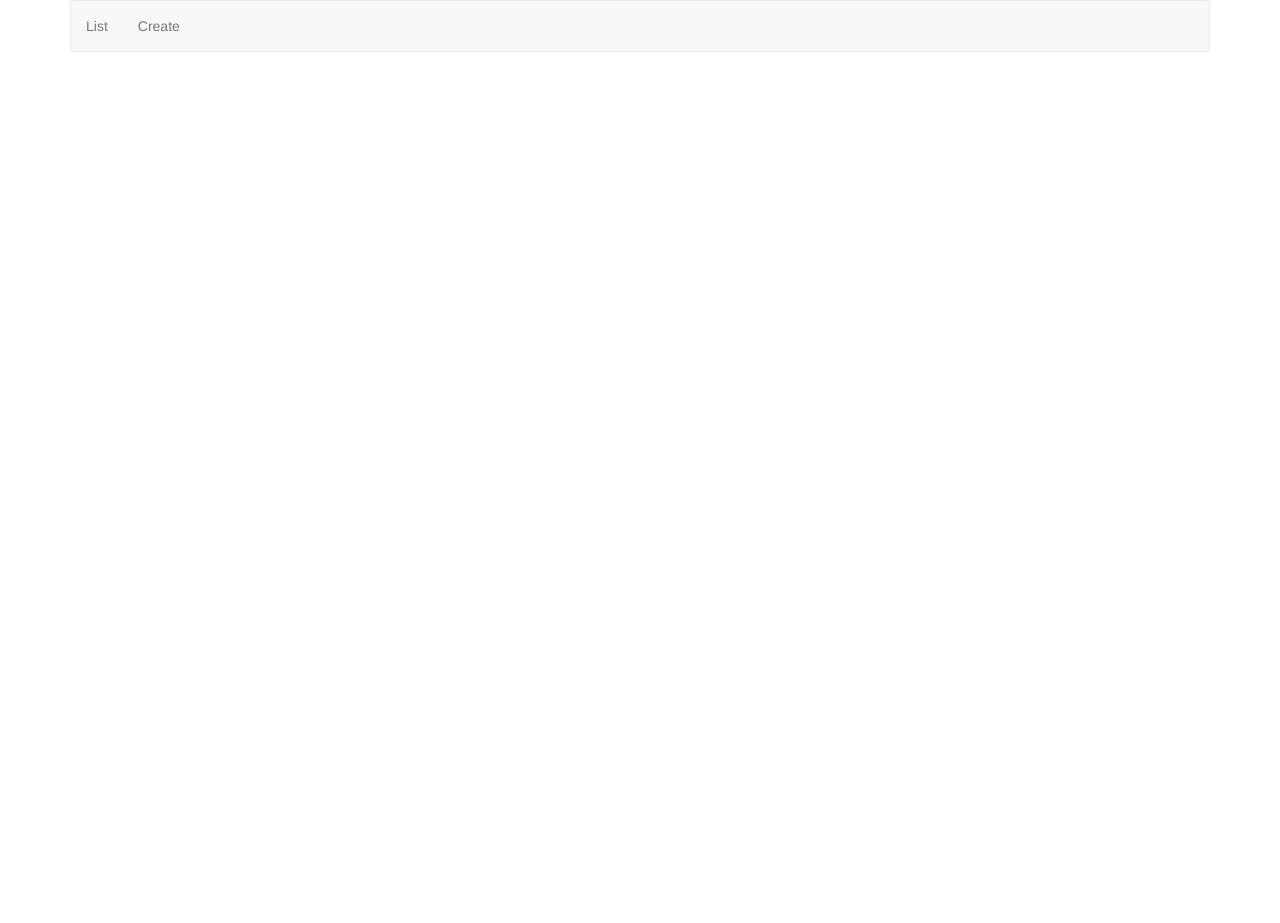
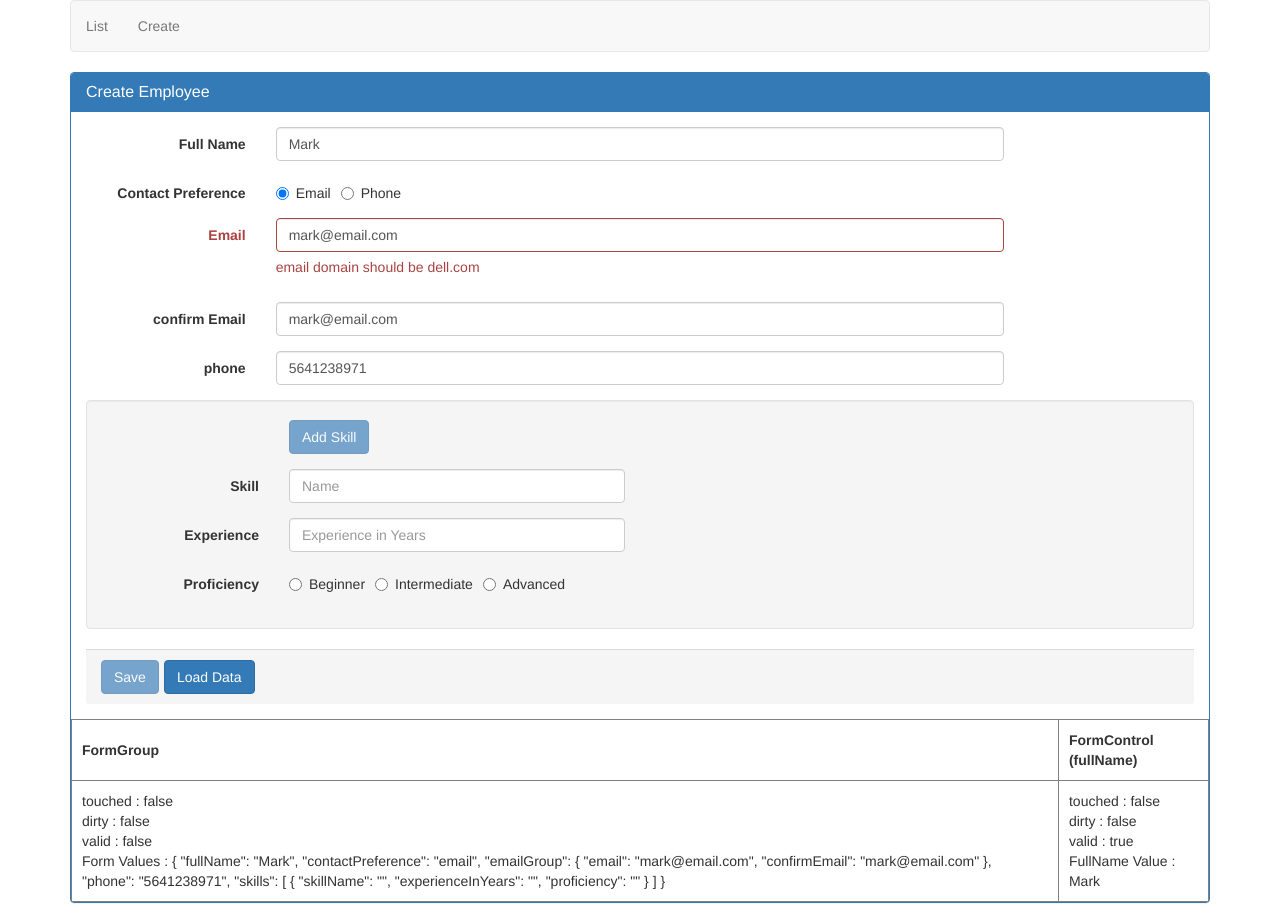
Before and after one commit to pauljohn99/frontend, an Angular app in the folder angular/angular-video-1/: page /edit/1 in a window 1280 px wide. Before the commit this address led to /. Before the commit the page ends 800 px from the top, so only its background shows below. Built offline with nearby package versions, Linux system fonts and the light colour scheme; data requests are answered from the project's data file.

Commit message:
video-27 Angular reactive forms edit example

```diff
--- a/angular/angular-video-1/src/app/app-routing.module.ts
+++ b/angular/angular-video-1/src/app/app-routing.module.ts
@@ -6,6 +6,7 @@ import { ListEmployeeComponent } from './employee/list-employee.component';
 const appRoutes: Routes = [
   { path: 'list', component: ListEmployeeComponent },
   { path: 'create', component: CreateEmployeeComponent },
+  { path: 'edit/:id', component: CreateEmployeeComponent },
   { path: '', redirectTo: '/list', pathMatch: 'full' },
 ];
 
--- a/angular/angular-video-1/src/app/employee/create-employee.component.html
+++ b/angular/angular-video-1/src/app/employee/create-employee.component.html
@@ -264,7 +264,13 @@
 
       <div class="panel-footer">
         <div class="btn-toolbar">
-          <button class="btn btn-primary" type="submit">Save</button>
+          <button
+            class="btn btn-primary"
+            type="submit"
+            [disabled]="employeeForm.invalid"
+          >
+            Save
+          </button>
           <button
             class="btn btn-primary"
             type="button"
--- a/angular/angular-video-1/src/app/employee/create-employee.component.ts
+++ b/angular/angular-video-1/src/app/employee/create-employee.component.ts
@@ -8,6 +8,10 @@ import {
   FormArray,
 } from '@angular/forms';
 import { CustomValidators } from '../shared/custom.validators';
+import { ActivatedRoute } from '@angular/router';
+import { EmployeeService } from './employee.service';
+import { IEmployee } from './IEmployee';
+import { ISkill } from './ISkill';
 
 @Component({
   selector: 'app-create-employee',
@@ -48,7 +52,11 @@ export class CreateEmployeeComponent implements OnInit {
     proficiency: '',
   };
 
-  constructor(private fb: FormBuilder) {}
+  constructor(
+    private fb: FormBuilder,
+    private route: ActivatedRoute,
+    private employeeService: EmployeeService
+  ) {}
 
   ngOnInit() {
     this.employeeForm = this.fb.group({
@@ -85,7 +93,34 @@ export class CreateEmployeeComponent implements OnInit {
     this.employeeForm.valueChanges.subscribe((data) => {
       this.logValidationErrors(this.employeeForm);
     });
+
+    this.route.paramMap.subscribe((params) => {
+      const empId = params.get('id');
+      if (empId) {
+        this.getEmployee(+empId);
+      }
+    });
   }
+
+  getEmployee(id: number) {
+    this.employeeService.getEmployee(id).subscribe(
+      (employee: IEmployee) => this.editEmployee(employee),
+      (err: any) => console.log(err)
+    );
+  }
+
+  editEmployee(employee: IEmployee) {
+    this.employeeForm.patchValue({
+      fullName: employee.fullName,
+      contactPreference: employee.contactPreference,
+      emailGroup: {
+        email: employee.email,
+        confirmEmail: employee.email,
+      },
+      phone: employee.phone,
+    });
+  }
+
   addSkillButtonClick(): void {
     (<FormArray>this.employeeForm.get('skills')).push(this.addSkillFormGroup());
   }
@@ -123,7 +158,9 @@ export class CreateEmployeeComponent implements OnInit {
       if (
         abstractControl &&
         !abstractControl.valid &&
-        (abstractControl.touched || abstractControl.dirty)
+        (abstractControl.touched ||
+          abstractControl.dirty ||
+          abstractControl.value !== '')
       ) {
         const messages = (this.validationMessages as any)[key];
         for (const errorKey in abstractControl.errors) {
@@ -165,7 +202,7 @@ function matchEmails(group: AbstractControl): { [key: string]: any } | null {
 
   if (
     emailControl?.value === confirmEmailControl?.value ||
-    confirmEmailControl?.pristine
+    (confirmEmailControl?.pristine && confirmEmailControl.value === '')
   ) {
     return null;
   } else {
--- a/angular/angular-video-1/src/app/employee/list-employee.component.html
+++ b/angular/angular-video-1/src/app/employee/list-employee.component.html
@@ -15,7 +15,14 @@
         <td>{{ employee.email }}</td>
         <td>{{ employee.phone }}</td>
         <td>{{ employee.contactPreference }}</td>
-        <td><button class="btn btn-primary">Edit</button></td>
+        <td>
+          <button
+            class="btn btn-primary"
+            (click)="editButtonClick(employee.id)"
+          >
+            Edit
+          </button>
+        </td>
       </tr>
     </tbody>
   </table>
--- a/angular/angular-video-1/src/app/employee/list-employee.component.ts
+++ b/angular/angular-video-1/src/app/employee/list-employee.component.ts
@@ -1,6 +1,7 @@
 import { Component, OnInit } from '@angular/core';
 import { EmployeeService } from './employee.service';
 import { IEmployee } from './IEmployee';
+import { Router } from '@angular/router';
 
 @Component({
   selector: 'app-list-employee',
@@ -9,7 +10,11 @@ import { IEmployee } from './IEmployee';
 })
 export class ListEmployeeComponent implements OnInit {
   employees?: IEmployee[];
-  constructor(private _employeeService: EmployeeService) {}
+
+  constructor(
+    private _employeeService: EmployeeService,
+    private _router: Router
+  ) {}
 
   ngOnInit(): void {
     this._employeeService.getEmployees().subscribe(
@@ -17,4 +22,7 @@ export class ListEmployeeComponent implements OnInit {
       (err) => console.log(err)
     );
   }
+  editButtonClick(employeeId: number) {
+    this._router.navigate(['/edit', employeeId]);
+  }
 }
```
